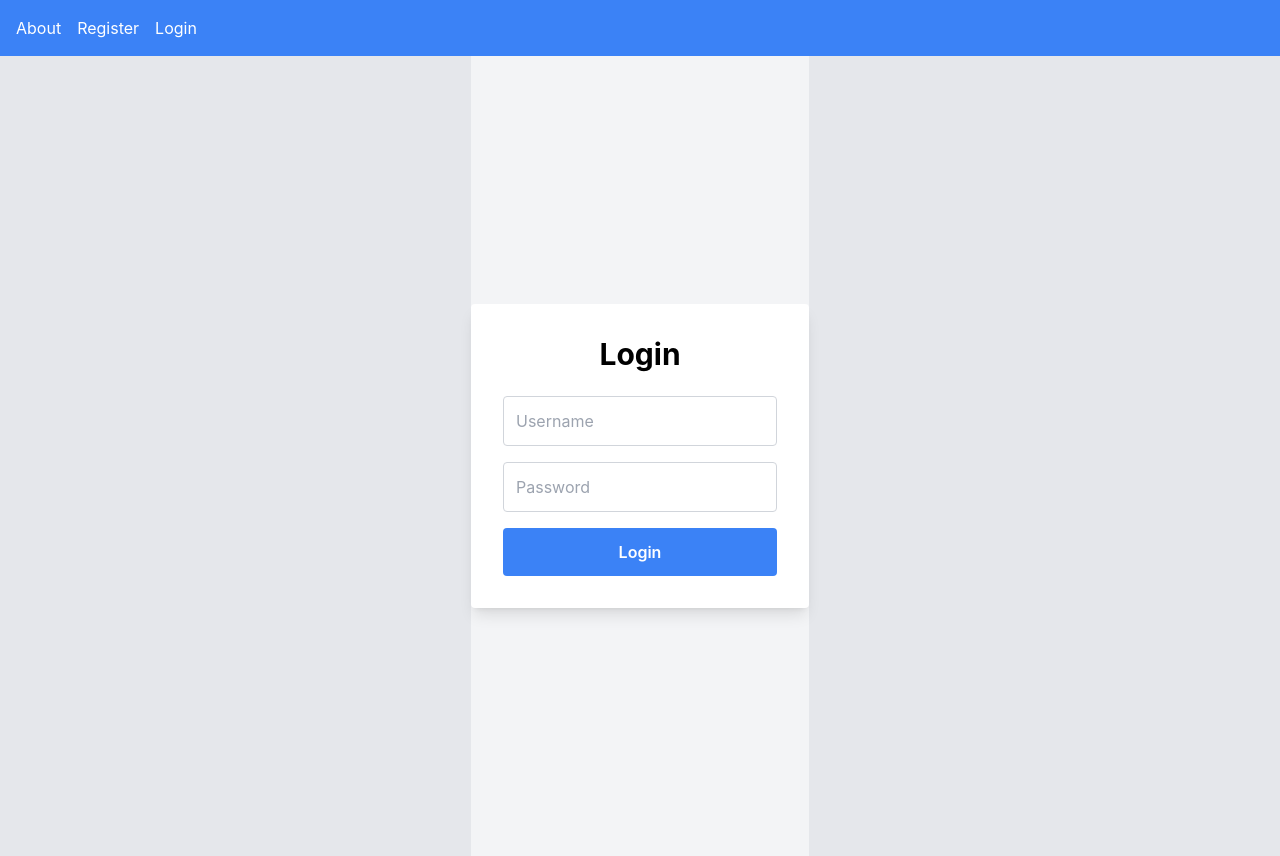
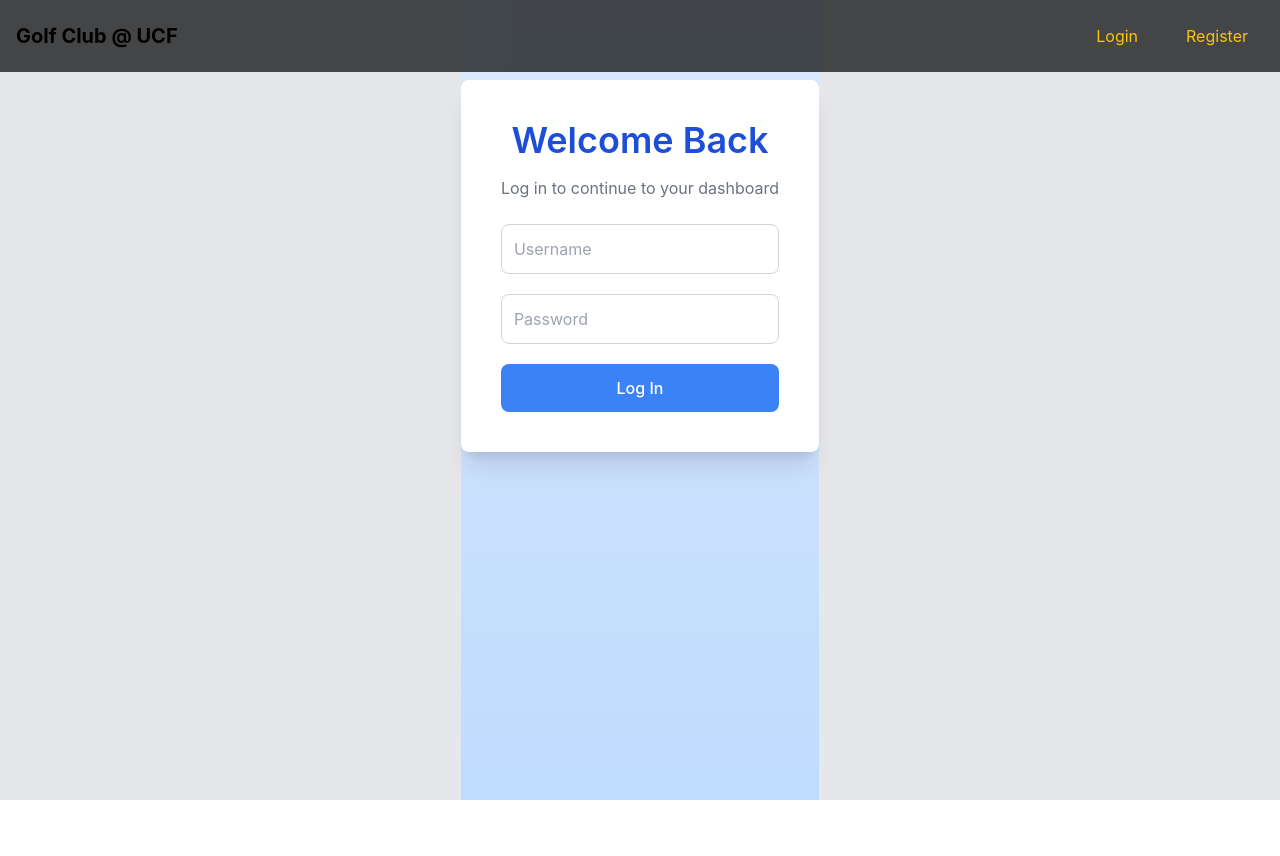
Before and after one commit to ChwaseH55/SD27, a React (Create React App) app in the folder client/: page /login in a window 1280 px wide. After the commit the page ends 800 px from the top, so only its background shows below. Built offline with nearby package versions, Linux system fonts and the light colour scheme; no server answers.

Commit message:
login / nav / register updated

```diff
--- a/client/src/components/Login.js
+++ b/client/src/components/Login.js
@@ -2,11 +2,11 @@
 import React, { useState } from 'react';
 import { useDispatch } from 'react-redux';
 import { login } from '../reducers/userReducer';
-import { useNavigate } from 'react-router-dom'; // Change here
+import { useNavigate } from 'react-router-dom';
 
 const Login = () => {
     const dispatch = useDispatch();
-    const navigate = useNavigate(); // Change here
+    const navigate = useNavigate();
     const [username, setUsername] = useState('');
     const [password, setPassword] = useState('');
     const [errorMessage, setErrorMessage] = useState('');
@@ -15,25 +15,27 @@ const Login = () => {
         e.preventDefault();
         const result = await dispatch(login(username, password));
         if (result.error) {
-            setErrorMessage(result.error.message); // Show error if login fails
+            setErrorMessage(result.error.message);
         } else {
-            navigate('/home'); // Use navigate for redirection
+            navigate('/home');
         }
     };
 
-
     return (
-        <div className="flex justify-center items-center min-h-screen bg-gray-100">
-            <div className="w-full max-w-md bg-white p-8 rounded shadow-lg">
-                <h2 className="text-3xl font-bold text-center mb-6">Login</h2>
-                {errorMessage && <p className="text-red-500">{errorMessage}</p>}
-                <form onSubmit={handleLogin} className="flex flex-col space-y-4">
+        <div className="flex flex-col items-center min-h-screen bg-gradient-to-b from-blue-100 to-blue-200">
+            <div className="w-full max-w-lg bg-white p-10 rounded-lg shadow-xl mt-20">
+                <h2 className="text-4xl font-semibold text-center mb-4 text-blue-700">Welcome Back</h2>
+                <p className="text-center text-gray-500 mb-6">
+                    Log in to continue to your dashboard
+                </p>
+                {errorMessage && <p className="text-red-500 text-center mb-4">{errorMessage}</p>}
+                <form onSubmit={handleLogin} className="flex flex-col space-y-5">
                     <input
                         type="text"
                         placeholder="Username"
                         value={username}
                         onChange={(e) => setUsername(e.target.value)}
-                        className="border border-gray-300 rounded p-3 focus:outline-none focus:border-blue-500"
+                        className="border border-gray-300 rounded-lg p-3 focus:outline-none focus:ring focus:ring-blue-300 transition"
                         required
                     />
                     <input
@@ -41,11 +43,14 @@ const Login = () => {
                         placeholder="Password"
                         value={password}
                         onChange={(e) => setPassword(e.target.value)}
-                        className="border border-gray-300 rounded p-3 focus:outline-none focus:border-blue-500"
+                        className="border border-gray-300 rounded-lg p-3 focus:outline-none focus:ring focus:ring-blue-300 transition"
                         required
                     />
-                    <button type="submit" className="bg-blue-500 text-white font-semibold py-3 rounded hover:bg-blue-600 transition">
-                        Login
+                    <button
+                        type="submit"
+                        className="w-full bg-blue-500 text-white py-3 rounded-lg font-medium hover:bg-blue-600 transition"
+                    >
+                        Log In
                     </button>
                 </form>
             </div>
--- a/client/src/components/Nav.js
+++ b/client/src/components/Nav.js
@@ -3,19 +3,21 @@ import { Link } from 'react-router-dom';
 
 const Nav = () => {
   return (
-    <nav className="bg-blue-500 p-4">
-      <ul className="flex space-x-4">
-        <li>
-          <Link to="/" className="text-white hover:text-gray-200">About</Link>
-        </li>
-        <li>
-          <Link to="/register" className="text-white hover:text-gray-200">Register</Link>
-        </li>
-        <li>
-          <Link to="/login" className="text-white hover:text-gray-200">Login</Link>
-        </li>
-      </ul>
-    </nav>
+    <nav className="flex justify-between items-center w-full p-4 bg-ucfBlack bg-opacity-70 fixed top-0 z-10">
+    <div className="text-xl font-bold">Golf Club @ UCF</div>
+    <div className="flex gap-4">
+        <Link to="/login">
+            <button className="px-4 py-2 text-ucfGold bg-gold rounded hover:bg-opacity-80 transition">
+                Login
+            </button>
+        </Link>
+        <Link to="/register">
+            <button className="px-4 py-2 text-ucfGold bg-gold rounded hover:bg-opacity-80 transition">
+                Register
+            </button>
+        </Link>
+    </div>
+</nav>
   );
 };
 
--- a/client/src/components/Register.js
+++ b/client/src/components/Register.js
@@ -16,20 +16,18 @@ const Register = () => {
     const handleRegister = async (e) => {
         e.preventDefault();
         console.log("Registering with:", { username, email, password, firstName, lastName });
-        const resultAction = await dispatch(register({ username, email, password, firstName, lastName })); // Wait for the result
-        if (resultAction.success) { // Check if registration was successful
-            navigate('/home'); // Navigate only on success
+        const resultAction = await dispatch(register({ username, email, password, firstName, lastName }));
+        if (resultAction.success) {
+            navigate('/home');
         } else {
-            // Handle unsuccessful registration (e.g., show an error message)
-            console.error(resultAction.error); // Log error to console for debugging
-            alert("Registration failed: " + resultAction.error); // Show error message to user
+            console.error(resultAction.error);
+            alert("Registration failed: " + resultAction.error);
         }
     };
 
-
     return (
-        <div className="flex justify-center items-center min-h-screen bg-gray-100">
-            <div className="w-full max-w-md bg-white p-8 rounded shadow-lg">
+        <div className="flex justify-center items-center min-h-screen bg-gradient-to-b from-ucfBlack to-ucfGold text-white">
+            <div className="w-full max-w-md bg-ucfDarkGray bg-opacity-70 p-8 rounded-lg shadow-lg">
                 <h2 className="text-3xl font-bold text-center mb-6">Register</h2>
                 <form onSubmit={handleRegister} className="flex flex-col space-y-4">
                     <input
@@ -37,7 +35,7 @@ const Register = () => {
                         placeholder="First Name"
                         value={firstName}
                         onChange={(e) => setFirstName(e.target.value)}
-                        className="border border-gray-300 rounded p-3 focus:outline-none focus:border-blue-500"
+                        className="border border-gray-400 bg-black bg-opacity-40 text-white rounded p-3 focus:outline-none focus:border-ucfGold"
                         required
                     />
                     <input
@@ -45,7 +43,7 @@ const Register = () => {
                         placeholder="Last Name"
                         value={lastName}
                         onChange={(e) => setLastName(e.target.value)}
-                        className="border border-gray-300 rounded p-3 focus:outline-none focus:border-blue-500"
+                        className="border border-gray-400 bg-black bg-opacity-40 text-white rounded p-3 focus:outline-none focus:border-ucfGold"
                         required
                     />
                     <input
@@ -53,7 +51,7 @@ const Register = () => {
                         placeholder="Username"
                         value={username}
                         onChange={(e) => setUsername(e.target.value)}
-                        className="border border-gray-300 rounded p-3 focus:outline-none focus:border-blue-500"
+                        className="border border-gray-400 bg-black bg-opacity-40 text-white rounded p-3 focus:outline-none focus:border-ucfGold"
                         required
                     />
                     <input
@@ -61,7 +59,7 @@ const Register = () => {
                         placeholder="Email"
                         value={email}
                         onChange={(e) => setEmail(e.target.value)}
-                        className="border border-gray-300 rounded p-3 focus:outline-none focus:border-blue-500"
+                        className="border border-gray-400 bg-black bg-opacity-40 text-white rounded p-3 focus:outline-none focus:border-ucfGold"
                         required
                     />
                     <input
@@ -69,10 +67,10 @@ const Register = () => {
                         placeholder="Password"
                         value={password}
                         onChange={(e) => setPassword(e.target.value)}
-                        className="border border-gray-300 rounded p-3 focus:outline-none focus:border-blue-500"
+                        className="border border-gray-400 bg-black bg-opacity-40 text-white rounded p-3 focus:outline-none focus:border-ucfGold"
                         required
                     />
-                    <button type="submit" className="bg-blue-500 text-white font-semibold py-3 rounded hover:bg-blue-600 transition">
+                    <button type="submit" className="bg-ucfGold text-ucfBlack font-semibold py-3 rounded hover:bg-opacity-80 transition">
                         Register
                     </button>
                 </form>
```
